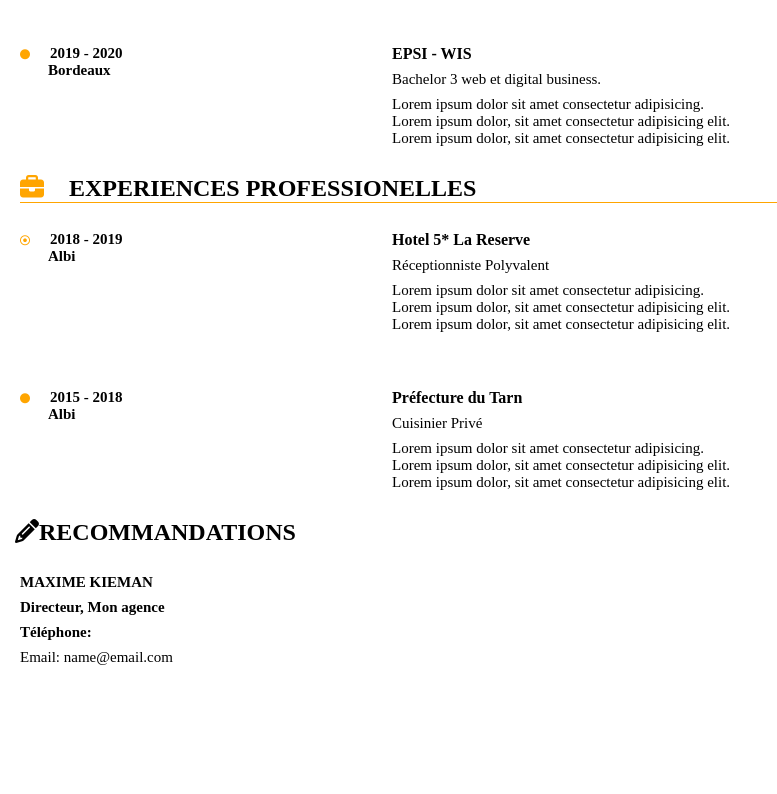
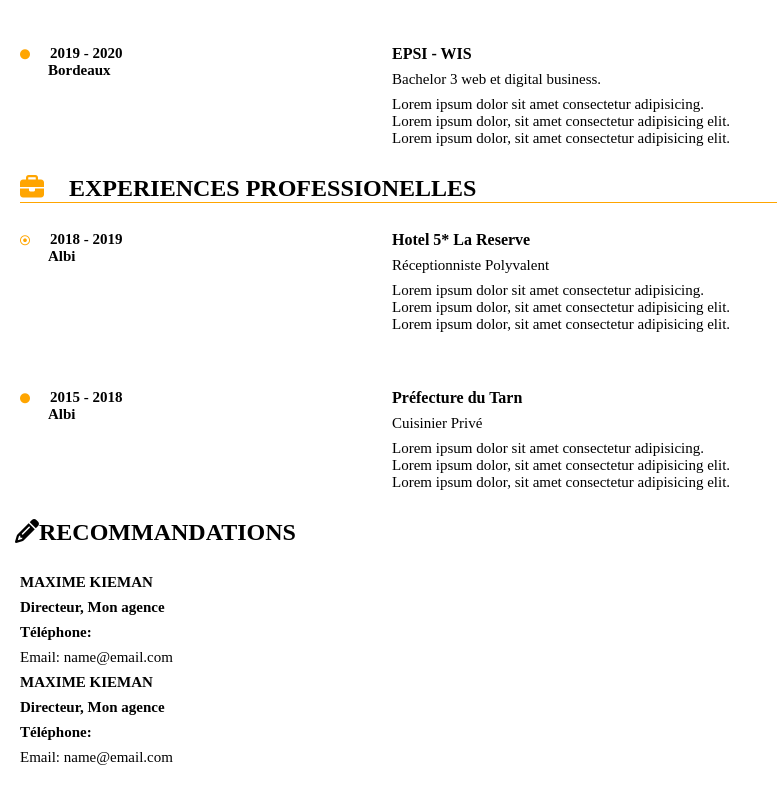
Before and after one commit to LudovicGendre/Project_2_OpenClassrooms_CV, a plain HTML site: page index.html in a window 1280 px wide. Shown: the part 664-1458 px from the top of the page, without its empty margins (0-777 px from the left). Before the commit the page ends 1358 px from the top, so only its background shows below. Drawn offline with Linux system fonts and the light colour scheme.

Commit message:
Update index.html

```diff
--- a/index.html
+++ b/index.html
@@ -154,8 +154,15 @@
                     <p class="bold">Directeur, Mon agence</p>
                     <p class="bold">Téléphone:</p>
                     <p>Email: name@email.com</p>
-                </div>
-            </div>
+                </div><!--Fin Recommendation plus-->
+
+                <div class="recommendation-plus">
+                    <p class="bold">MAXIME KIEMAN</p>
+                    <p class="bold">Directeur, Mon agence</p>
+                    <p class="bold">Téléphone:</p>
+                    <p>Email: name@email.com</p>
+                </div><!--Fin Recommendation plus-->
+            </div> <!--Fin Container-->
         </section><!--Fin Recommendation-->
     </footer>
     <!-- Fin du Footer -->
```
